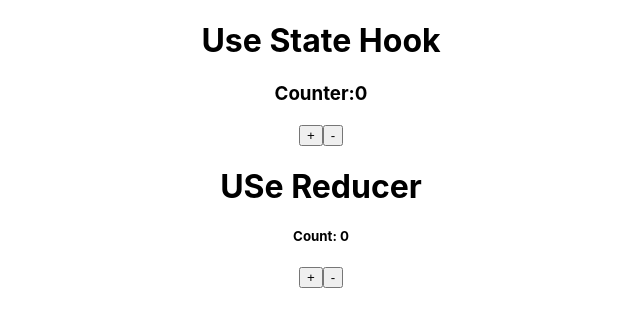
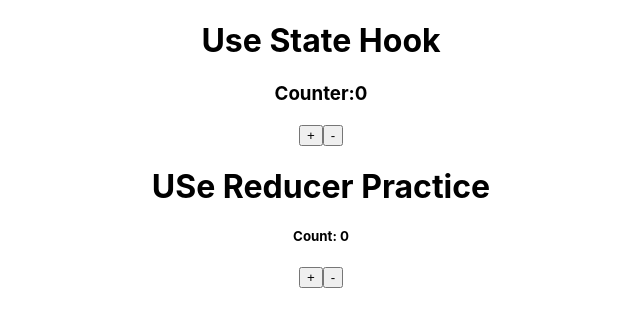
Before and after one commit to srinivasGokarla/RealTime-Practice, a React (Create React App) app: page / in a window 1280 px wide. Shown: the top 326 px of the page, without its empty margins (319-959 px from the left). Built offline with nearby package versions, Linux system fonts and the light colour scheme.

Commit message:
useReducer

```diff
--- a/src/Components/Usereducer.tsx
+++ b/src/Components/Usereducer.tsx
@@ -17,7 +17,7 @@ const UseReducer = () => {
     const[state, dispatch] = useReducer(reducer, IntialValue)
   return (
     <div>
-      <h1>USe Reducer</h1>
+      <h1>USe Reducer Practice</h1>
       <h5>Count: {state}</h5>
       <button onClick={() => dispatch({type: "Incri"})}>+</button>
       <button onClick={() => dispatch({type: "Decri"})} >-</button>
```
